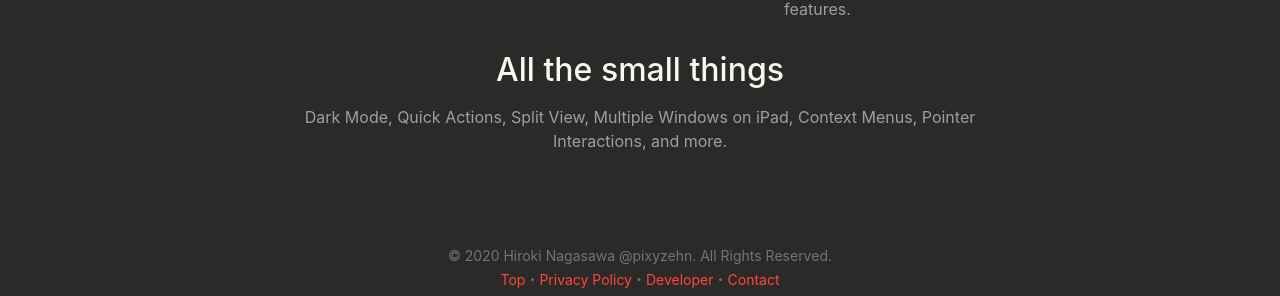
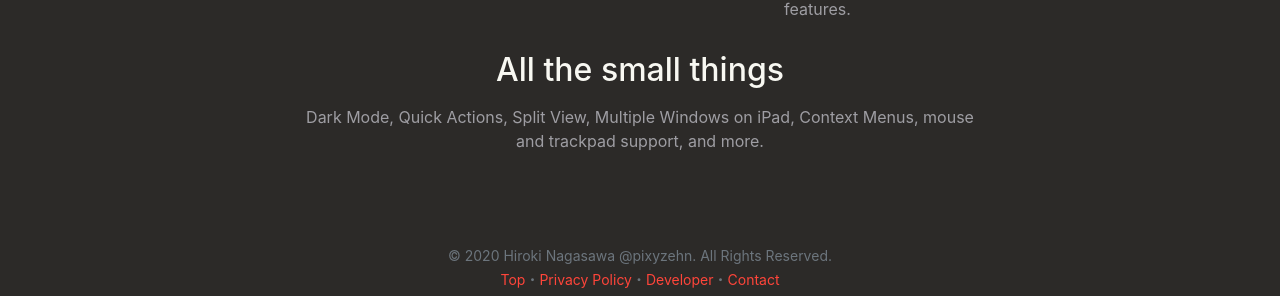
Before and after one commit to pixyzehn/pixyzehn.com, a Jekyll site: the page built from pages/expenses/expenses.md, in a window 1280 px wide. Shown: the part 1407-1703 px from the top of the page. Built offline with Jekyll 4.4.1, drawn with Linux system fonts in a browser that asks for light colours; nearby versions of some CDN libraries; library files that are not in the unit come from our copies.

Commit message:
Update html

```diff
--- a/_includes/expenses/expenses.html
+++ b/_includes/expenses/expenses.html
@@ -56,7 +56,7 @@
     <div class="row">
         <div class="col">
             <h2>All the small things</h2>
-            <p>Dark Mode, Quick Actions, Split View, Multiple Windows on iPad, Context Menus, Pointer Interactions, and more.</p>
+            <p>Dark Mode, Quick Actions, Split View, Multiple Windows on iPad, Context Menus, mouse and trackpad support, and more.</p>
         </div>
     </div>
 </div>
```
